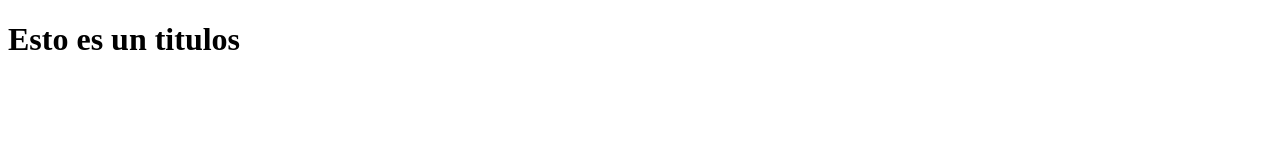
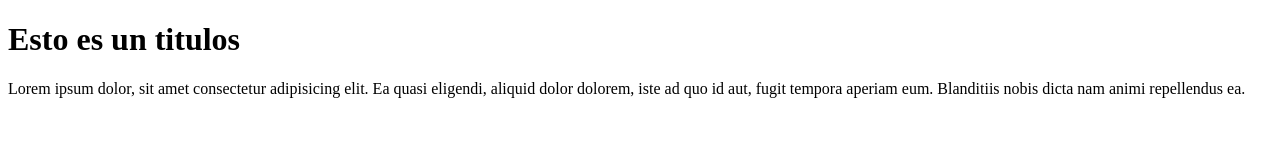
Before and after one commit to Vicent92/cualquiera, a plain HTML site: page index.html in a window 1280 px wide. Drawn offline with Linux system fonts and the light colour scheme.

Commit message:
agregue parrafo

```diff
--- a/index.html
+++ b/index.html
@@ -8,5 +8,10 @@
 </head>
 <body>
     <h1>Esto es un titulos</h1>
+
+    <p>Lorem ipsum dolor, sit amet consectetur adipisicing elit.
+        Ea quasi eligendi, aliquid dolor dolorem, iste ad quo id aut,
+        fugit tempora aperiam eum. Blanditiis nobis dicta nam animi
+        repellendus ea.</p>
 </body>
 </html>
```
